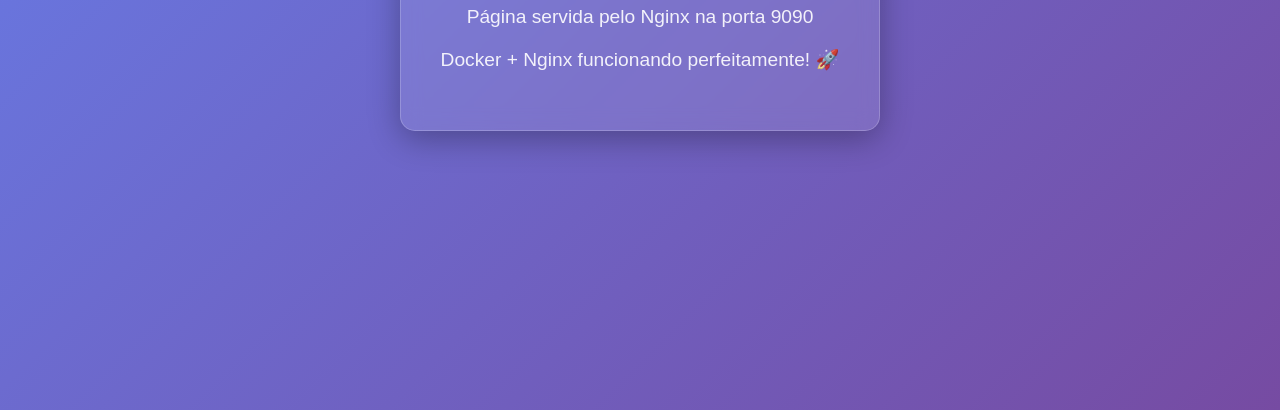
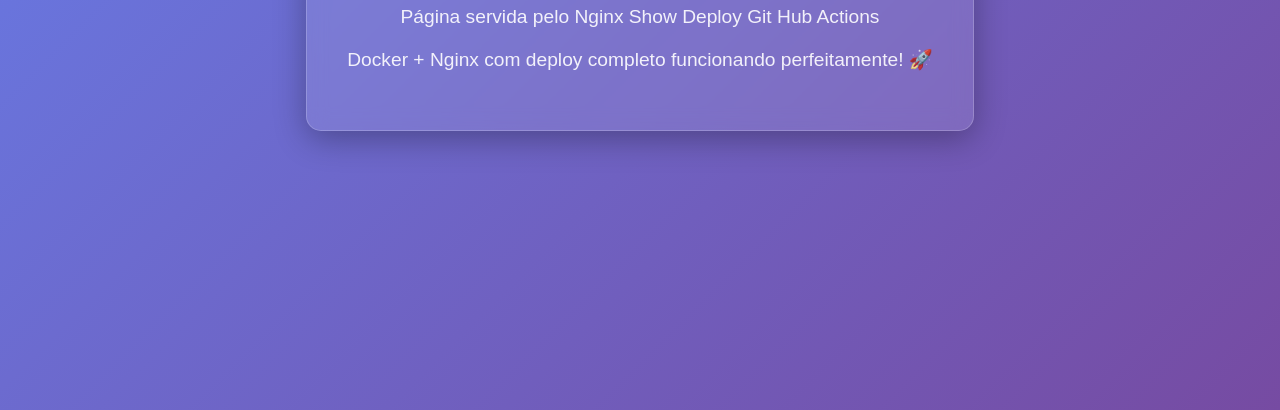
Before and after one commit to paulomorenodev/hello-world-docker-nginx, a plain HTML site: page index.html in a window 1280 px wide. Shown: the part 390-800 px from the top of the page. Drawn offline with Linux system fonts and the light colour scheme.

Commit message:
feat: Adiciona deploy completo na OCI_3

```diff
--- a/index.html
+++ b/index.html
@@ -40,8 +40,8 @@
 <body>
     <div class="container">
         <h1>Hello World! 🌍</h1>
-        <p>Página servida pelo Nginx na porta 9090</p>
-        <p>Docker + Nginx funcionando perfeitamente! 🚀</p>
+        <p>Página servida pelo Nginx Show Deploy Git Hub Actions</p>
+        <p>Docker + Nginx com deploy completo funcionando perfeitamente! 🚀</p>
     </div>
 </body>
 </html>
```
